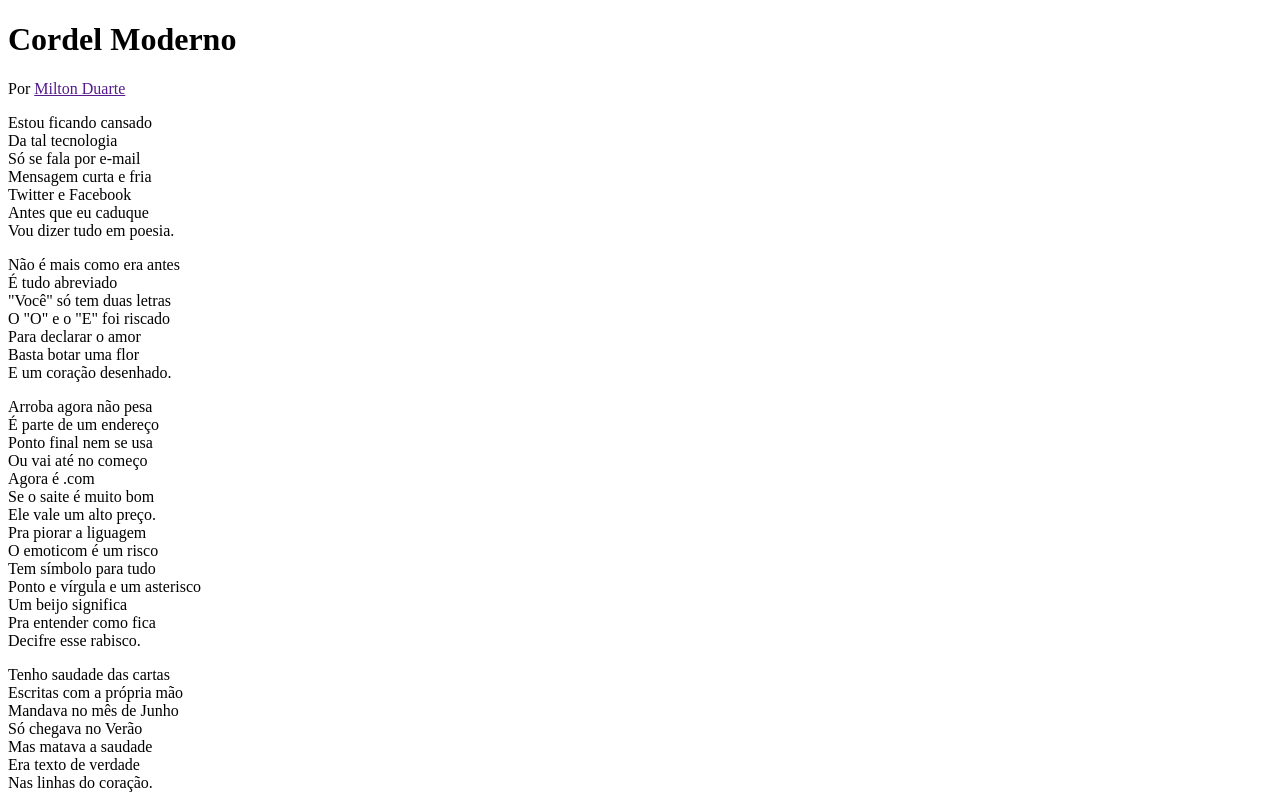
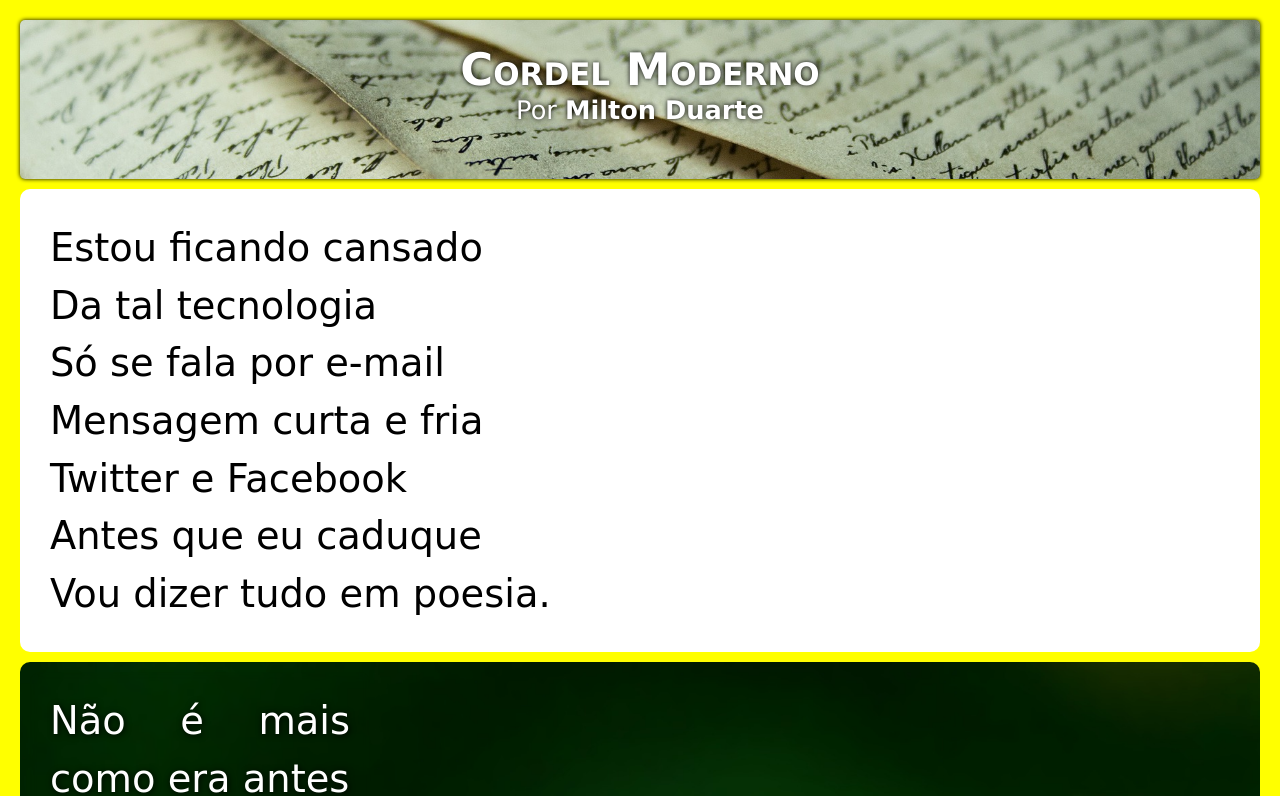
Before and after one commit to LucasMatheus20/projeto-cordel, a plain HTML site: page index2.html in a window 1280 px wide. Shown: the top 796 px of the page. Drawn offline with Linux system fonts and the light colour scheme.

Commit message:
up projeto cordel
usando tags não semântica <div> .

```diff
--- a/ESTILO.css
+++ b/ESTILO.css
@@ -1,46 +1,131 @@
 @charset "UTF-8";
 
+*{
+    margin: 0px ;
+    padding: 0px;
 
-
-*{
-    margin: 0px;
-    padding: 0px;
 }
-   body{
-    background-color:
-    color:  white;
-    line-height: 1.2em;
-
-
-   }
-
+.header{
+    background-image: url('imagens/background002.jpg');
+    background-position: center center;
+    background-size: cover;
+    text-shadow: 0px 0px 5px black;
+}
 :root{
 
---fonte: Arial, Verdana , helvetica;
+    --fonte-header: Verdana, Helvetica, Arial, Sans Serif;
+    --fonte-conteudo: Cursive;
 
-
-}
-header{
-    background-color: black;
-
-}
-header h1{
-    color:  white;
-    font-family: var(--fonte);
-    font-weight: bolder;
-    font-size: 2.5vw;
-
-}
-header p{
-    color: white;
-    font-family: sans-serif;
-    font-weight: lighter;
-
-}
-div{
-    padding: 20px;
-    margin: 10px;
 
 
 
 }
+body{
+    background-color: yellow;
+    color: white;
+    padding: 10px;
+    min-height: 100vh;
+
+}
+div{
+    line-height: 1.3em;
+    margin: 10px;
+    padding: 10px;
+    border-radius: 10px;
+
+
+}
+div.img{
+    font-family: var(--fonte-conteudo);
+}
+div.normal{
+    font-family: var(--fonte-conteudo);
+}
+
+
+.header{
+    background-color: black;
+    padding: 40px;
+    border-radius: 5px;
+    box-shadow: 0px 0px 4px black;
+    font-family: var(--fonte-header);
+}
+.header h1{
+    text-align: center;
+    font-variant: small-caps;
+    font-size: 3.5vw;
+}
+.header p{
+    display: block;
+    text-align: center;
+    padding: 10px;
+    font-size: 2vw;
+}
+.header a{
+    text-decoration: none;
+    font-weight: bold;
+    color: white;
+}
+
+
+
+
+.img{
+    background-color: white;
+    color: black;
+}
+
+div p{
+    line-height: 1.5em;
+    font-size: 3vw;
+   padding: 20px;
+   display: inline-block;
+   text-align: justify;
+
+}
+
+
+
+.footer{
+    background-color: black;
+    color: white;
+    font-family: Arial, Helvetica, sans-serif;
+    font-size: 1em;
+    font-weight: bold;
+    text-align: center;
+    padding: 10px;
+}
+#img01{
+    background-image: url('../projeto-cordel/imagens/background001.jpg');
+    background-position: center;
+    background-size: cover;
+    background-repeat: no-repeat;
+    color:  white;
+    background-attachment: fixed;
+
+}
+#img02{
+    background-image: url('../projeto-cordel/imagens/background002.jpg');
+    background-position: center;
+    background-size: cover;
+    background-attachment: fixed;
+
+    color: white;
+}
+
+
+
+div.normal{
+    background-color: white;
+    color: black;
+
+}
+.img p{
+    display: block;
+    text-shadow: 1px 1px 6px black;
+    background-color: transparent;
+    border-radius: 10px;
+    border-width: 1px ;
+    backdrop-filter: blur(3px);
+    width: 300px;
+}
--- a/index2.html
+++ b/index2.html
@@ -4,7 +4,7 @@
     <meta charset="UTF-8">
     <meta name="viewport" content="width=device-width, initial-scale=1.0">
     <title>Cordel</title>
-    <link rel="stylesheet" href="EO.css">
+    <link rel="stylesheet" href="ESTILO.css">
 </head>
 <body>
     <div class="header">
@@ -27,9 +27,9 @@
 
         </p>
     </div>
-    <div class="img">
+    <div class="img" id="img01">
         <p>
-            Não é mais como era antes  <br>
+            Não é mais como era antes<br>
             É tudo abreviado <br>
             "Você" só tem duas letras <br>
             O "O" e o "E" foi riscado <br>
@@ -58,7 +58,7 @@
 
         </p>
     </div>
-    <div class="img">
+    <div class="img" id="img02">
         <p>
             Tenho saudade das cartas <br>
             Escritas com a própria mão <br>
```
